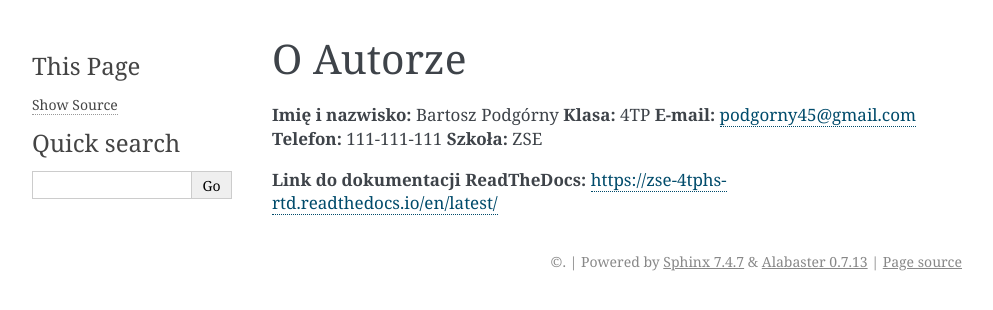
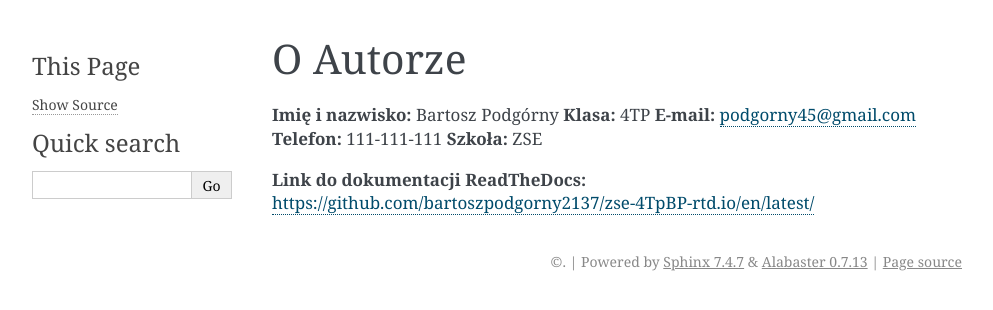
Before and after one commit to bartoszpodgorny2137/zse-4TpBP-rtd, a Sphinx documentation site: the page built from docs/autor.rst, in a window 1280 px wide. Shown: the top 310 px of the page, without its empty margins (148-1141 px from the left). Built offline with Sphinx 7.4.7, drawn with Linux system fonts in a browser that asks for light colours; part of the change alters nothing that is shown.

Commit message:
Update autor.rst

```diff
--- a/docs/autor.rst
+++ b/docs/autor.rst
@@ -7,4 +7,4 @@ O Autorze
 **Telefon:** 111-111-111
 **Szkoła:** ZSE
 
-**Link do dokumentacji ReadTheDocs:** https://zse-4tphs-rtd.readthedocs.io/en/latest/
+**Link do dokumentacji ReadTheDocs:** https://github.com/bartoszpodgorny2137/zse-4TpBP-rtd.io/en/latest/
```
